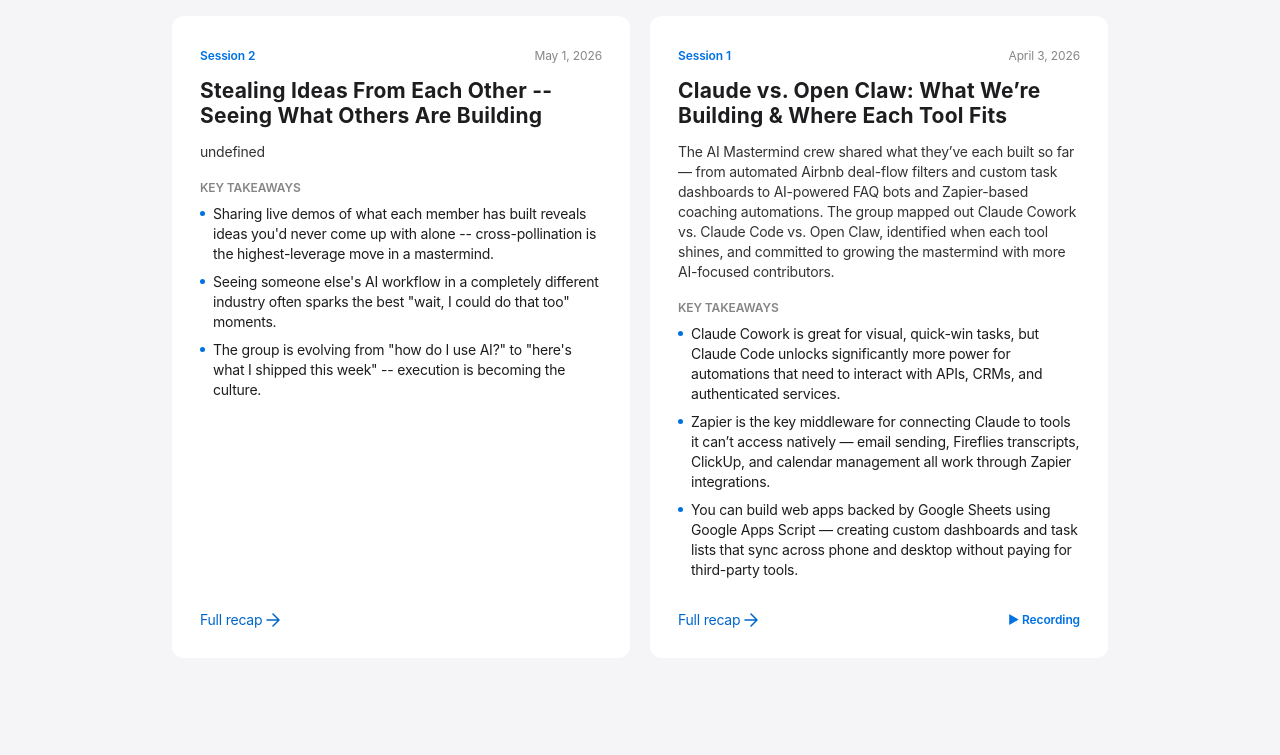
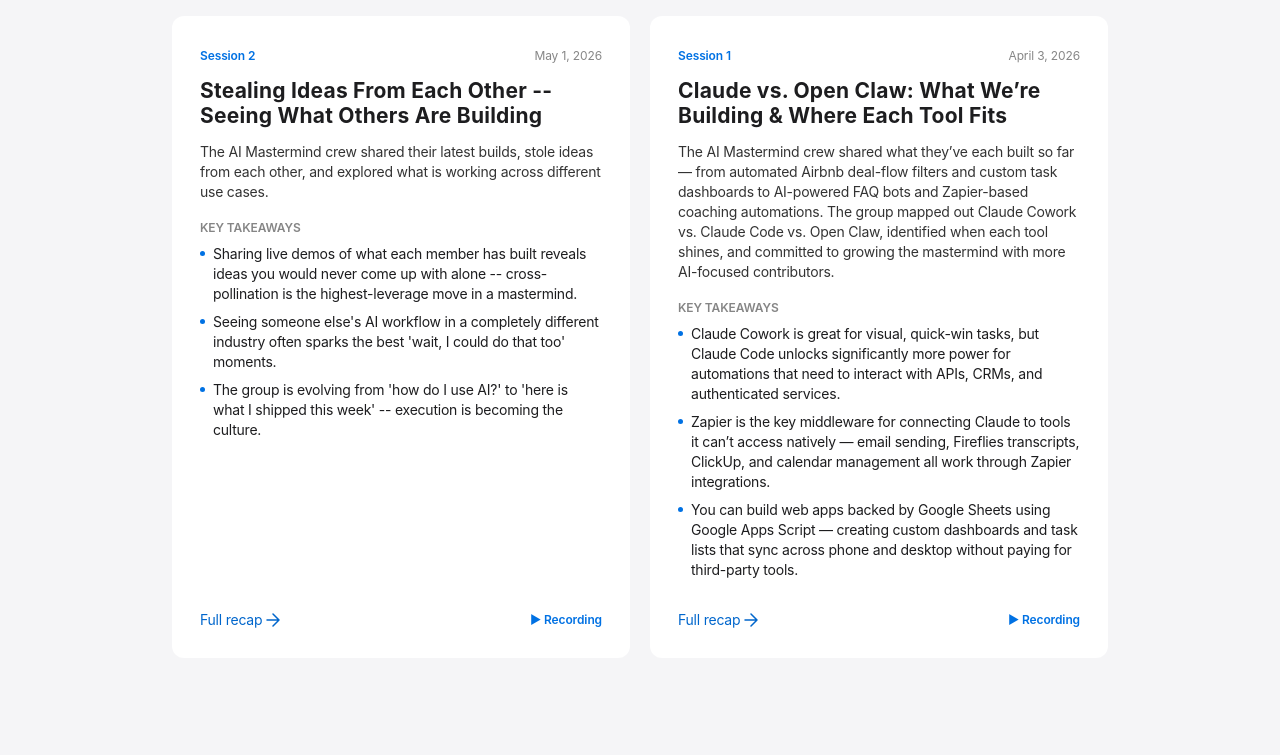
Before and after one commit to alexrfunk-commits/ai-mastermind, a plain HTML site: page index.html in a window 1280 px wide. Shown: the part 729-1484 px from the top of the page. Drawn offline with Linux system fonts and the light colour scheme.

Commit message:
Fix Session 2 data schema and add recording link

```diff
--- a/index.html
+++ b/index.html
@@ -580,14 +580,14 @@
     {
       date: "2026-05-01",
       title: "Stealing Ideas From Each Other -- Seeing What Others Are Building",
-      summary: "The AI Mastermind crew shared their latest builds, stole ideas from each other, and explored what's working across different use cases.",
+      summary_brief: "The AI Mastermind crew shared their latest builds, stole ideas from each other, and explored what is working across different use cases.",
+      summary_full: "The AI Mastermind crew shared their latest builds, stole ideas from each other, and explored what is working across different use cases. Members demoed live workflows, compared tool stacks, and identified cross-industry patterns they could each adapt.",
+      recording_url: "https://app.fireflies.ai/view/AI-Mastermind-Stealing-Ideas-From-Each-Other-Seeing-What-Others-Building::01KQ8W1SVFH6SYENRN6BKDNKKE",
       takeaways: [
-        "Sharing live demos of what each member has built reveals ideas you'd never come up with alone -- cross-pollination is the highest-leverage move in a mastermind.",
-        "Seeing someone else's AI workflow in a completely different industry often sparks the best \"wait, I could do that too\" moments.",
-        "The group is evolving from \"how do I use AI?\" to \"here's what I shipped this week\" -- execution is becoming the culture."
-      ],
-      recapUrl: "https://app.fireflies.ai/view/AI-Mastermind-Stealing-Ideas-From-Each-Other-Seeing-What-Others-Building::01KQ8W1SVFH6SYENRN6BKDNKKE",
-      recordingUrl: "https://app.fireflies.ai/view/AI-Mastermind-Stealing-Ideas-From-Each-Other-Seeing-What-Others-Building::01KQ8W1SVFH6SYENRN6BKDNKKE"
+        "Sharing live demos of what each member has built reveals ideas you would never come up with alone -- cross-pollination is the highest-leverage move in a mastermind.",
+        "Seeing someone else's AI workflow in a completely different industry often sparks the best 'wait, I could do that too' moments.",
+        "The group is evolving from 'how do I use AI?' to 'here is what I shipped this week' -- execution is becoming the culture."
+      ]
     },
 {
   "id": "call-20260403",
```
